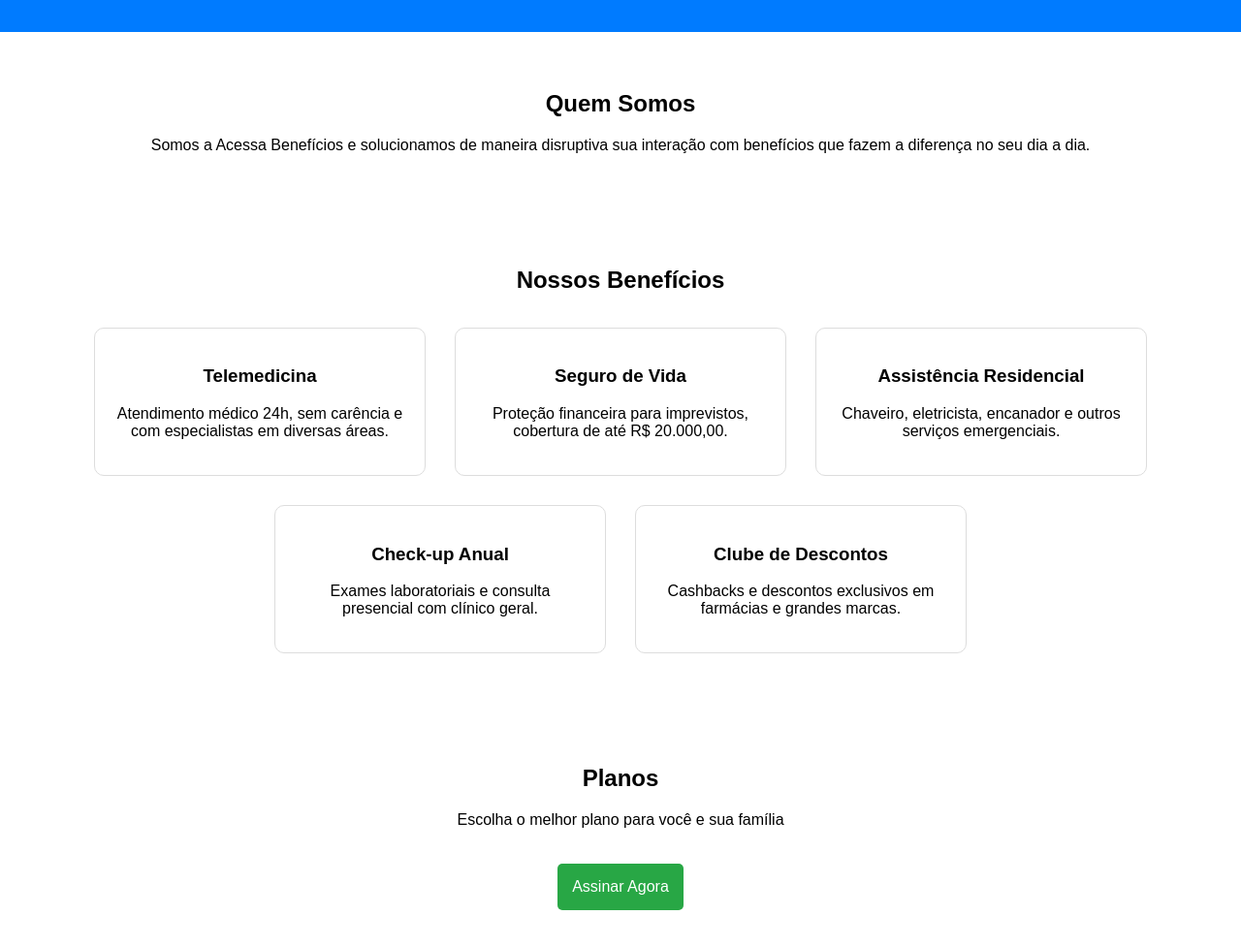
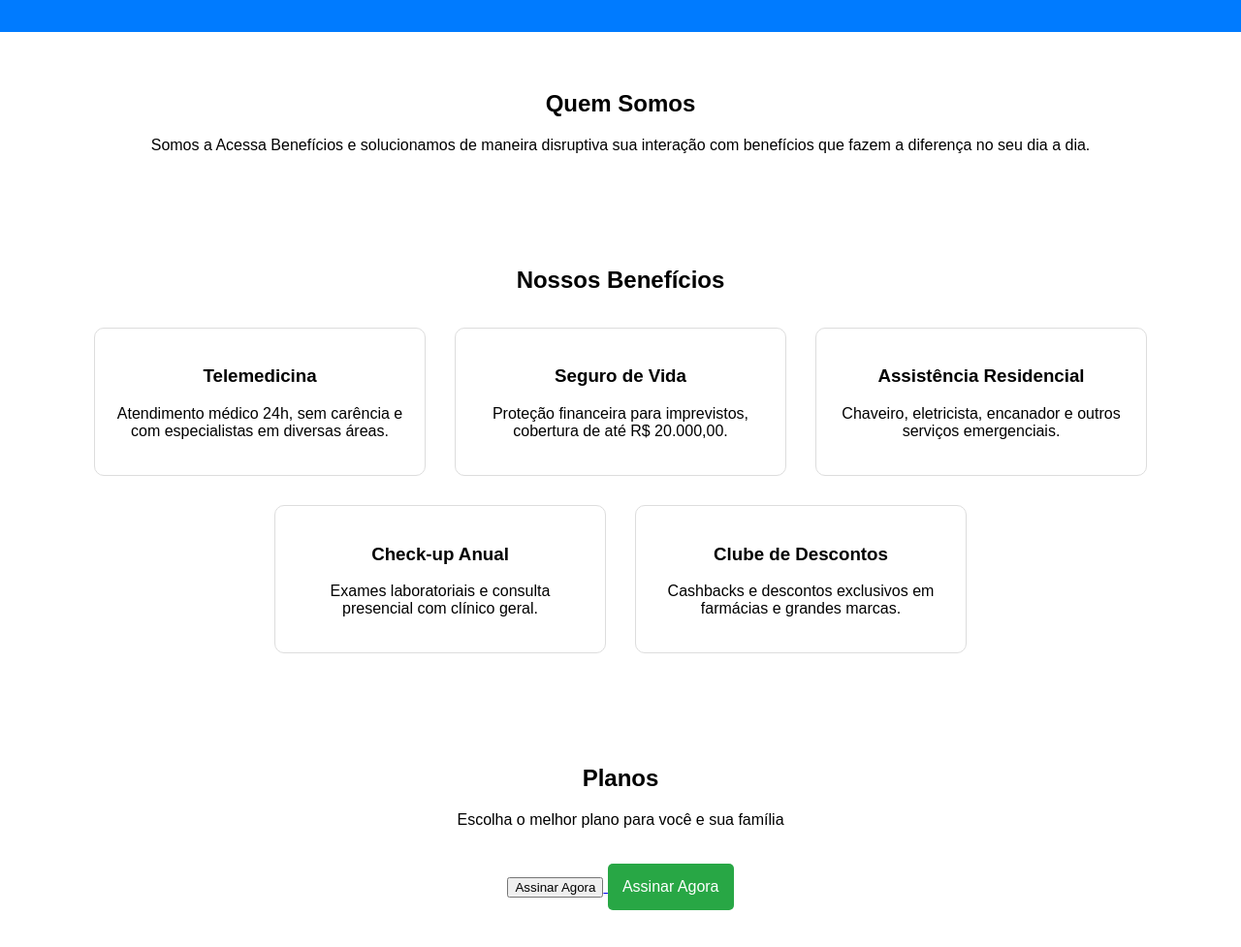
Before and after one commit to marcioapvs/acessabeneficios, a plain HTML site: page index.html in a window 1280 px wide. Shown: the part 121-1098 px from the top of the page at 97% size. Drawn offline with Linux system fonts and the light colour scheme.

Commit message:
Update index.html

```diff
--- a/index.html
+++ b/index.html
@@ -53,6 +53,10 @@
     <div class="section">
         <h2>Planos</h2>
         <p>Escolha o melhor plano para você e sua família</p>
+        <a href="https://wa.me/SEUNUMERO?text=Quero%20Acessa%20Benef%C3%ADcios" target="_blank">
+    <button>Assinar Agora</button>
+</a>
+
         <a href="#" class="cta">Assinar Agora</a>
     </div>
 </body>
```
